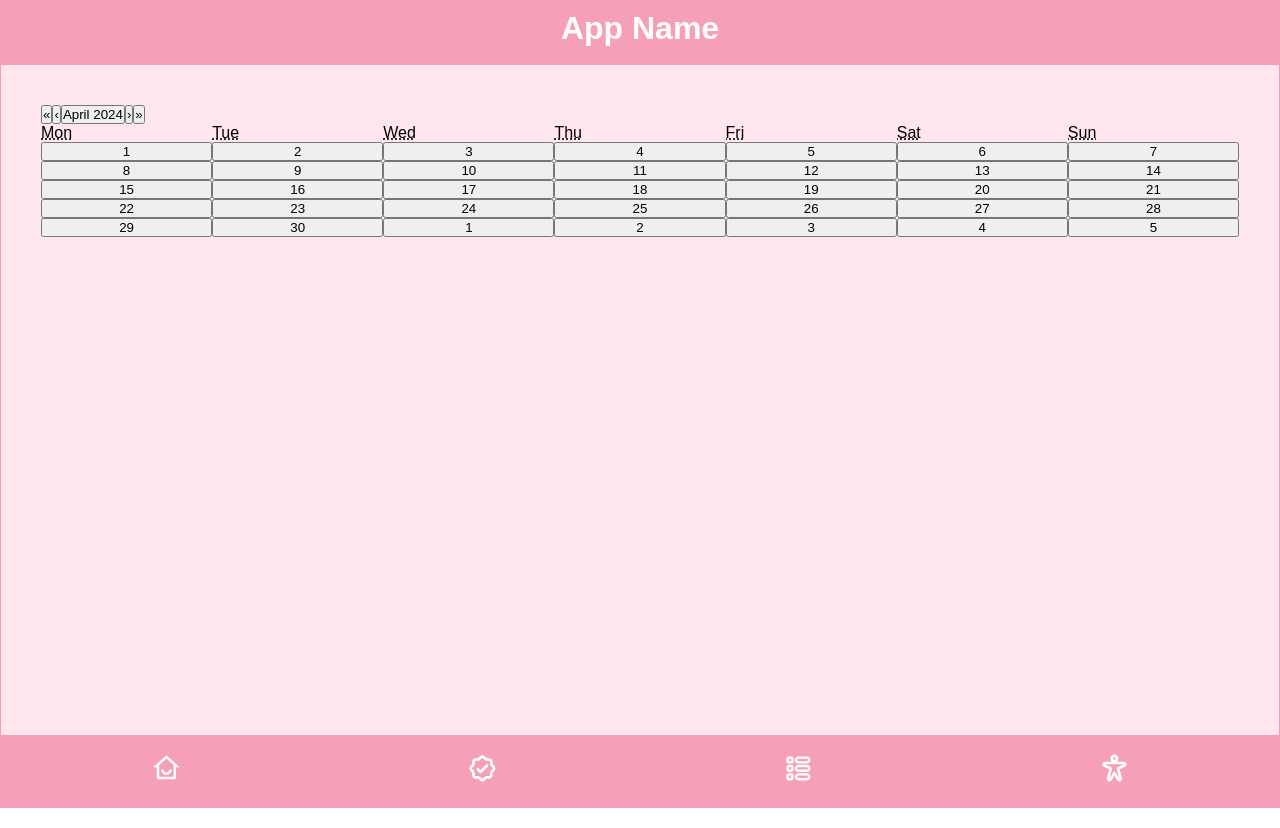
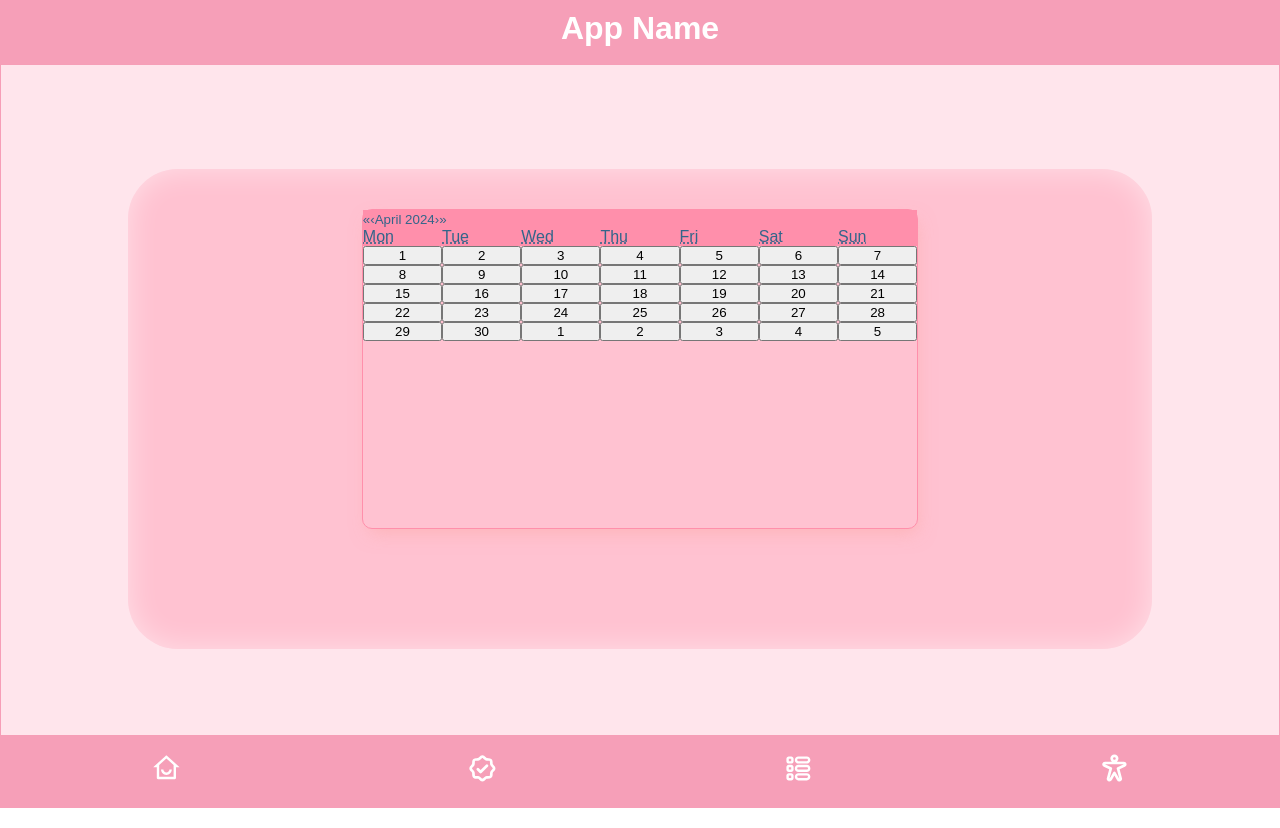
Before and after one commit to TammyChen21/capstone_project_fullstack, a React (Vite) app in the folder frontend/: page /plan/date/1 in a window 1280 px wide. Built offline with nearby package versions, Linux system fonts and the light colour scheme; no server answers.

Commit message:
modified Styling

```diff
--- a/frontend/src/components/CheckButton/CheckButton.tsx
+++ b/frontend/src/components/CheckButton/CheckButton.tsx
@@ -2,6 +2,7 @@ import { useState, useEffect } from 'react';
 import "./CheckButton.css"
 import axios from "axios";
 import {Plan} from "../../types/Plan.ts";
+import {PiCheckFat} from "react-icons/pi";
 
 type CheckButtonProps = {
     plan: Plan;
@@ -48,7 +49,7 @@ export default function CheckButton  ({plan, updateData}: Readonly<CheckButtonPr
     return (
         <div className="button-box">
             <button onClick={handleButtonClick} className={`check-btn ${isChecked ? 'checked' : 'unchecked'}`}>
-                {isChecked ? 'Cancel' : 'Check'}
+                {isChecked ? 'Cancel' : '✔️'}
             </button>
         </div>
     );
--- a/frontend/src/components/Layout/Layout.css
+++ b/frontend/src/components/Layout/Layout.css
@@ -5,9 +5,6 @@
     font-family: sans-serif;
 }
 
-body{
-
-}
 
 #root{
     display: flex;
--- a/frontend/src/components/Login/Login.css
+++ b/frontend/src/components/Login/Login.css
@@ -9,12 +9,14 @@
     border-radius: 50px;
     box-shadow: 0 0 30px rgba(255, 255, 255, 0.5) inset;
     margin: 8vh auto;
+
 }
 
 h3{
     color: white;
     font-size: 2.5em;
-    margin-bottom: 30px;
+    margin-top: 20px;
+    margin-bottom: 50px;
     text-shadow: 0 0 10px #FF70A6;
 }
 
--- a/frontend/src/components/PlanCard/PlanCard.css
+++ b/frontend/src/components/PlanCard/PlanCard.css
@@ -10,8 +10,26 @@
     transition: all 0.3s ease;
     box-shadow: 3px 8px 18px -4px rgba(252,172,172,0.68);
 }
+.date{
+    display: flex;
+    flex-direction:row;
+    gap: 16px;
+}
+
 .check{
     width: 28%;
     display:flex;
     justify-content: space-between;
 }
+
+.text{
+    color: #33658a;
+    width: 60%;
+    display: flex;
+}
+
+.counter{
+    display: flex;
+    justify-content: center;
+    align-items: center;
+}
--- a/frontend/src/components/PlanCard/PlanCard.tsx
+++ b/frontend/src/components/PlanCard/PlanCard.tsx
@@ -33,12 +33,15 @@ export default function PlanCard({plan}: Readonly<PlanCardProps>) {
             <div className="text">
                 {plan.description}
             </div>
-            <div className="check">
-                <CheckButton plan={plan} updateData={updateData}/>
-            </div>
-            <div className="counter">
-                {counter} Days
+            <div className="date">
+                <div className="counter">
+                    {counter} Days
+                </div>
+                <div className="check">
+                    <CheckButton plan={plan} updateData={updateData}/>
+                </div>
+
             </div>
         </div>
-);
+    );
 }
--- a/frontend/src/components/PlanCards/PlanCards.tsx
+++ b/frontend/src/components/PlanCards/PlanCards.tsx
@@ -29,6 +29,7 @@ export default function PlanCards({plans}: Readonly<PlanCardProps>){
         <>
             <AddPlan addPlan={addPlan}/>
             <div>
+                <h1 style={{color: "hotpink"}}>💖 My Plans</h1>
                 <ul className="cards">
                     {plansState.map(plan => (
                         <PlanCard key={plan.id} plan={plan}/>
--- a/frontend/src/components/PlanDetailsPage/PlanDetailsPage.css
+++ b/frontend/src/components/PlanDetailsPage/PlanDetailsPage.css
@@ -0,0 +1,28 @@
+.react-calendar{
+    border: 1px solid #ff8fab;
+    border-radius: 10px;
+    background-color: #ffc2d1;
+    height: 40vh;
+    box-shadow: 3px 8px 18px -4px rgba(252,172,172,0.68);
+}
+
+.react-calendar__navigation{
+    background-color: #ff8fab;
+}
+
+.react-calendar__navigation__label{
+    background-color: #ff8fab;
+    border: black;
+    color: #33658a;
+}
+
+.react-calendar__navigation__arrow{
+    background-color: #ff8fab;
+    border: black;
+    color: #33658a;
+}
+
+.react-calendar__month-view__weekdays{
+    background-color: #ff8fab;
+    color: #33658a;
+}
--- a/frontend/src/components/PlanDetailsPage/PlanDetailsPage.tsx
+++ b/frontend/src/components/PlanDetailsPage/PlanDetailsPage.tsx
@@ -3,6 +3,7 @@ import {useEffect, useState} from "react";
 import {Plan} from "../../types/Plan.ts";
 import {useParams} from "react-router-dom";
 import axios from "axios";
+import './PlanDetailsPage.css';
 
 export default function PlanDetailsPage(): JSX.Element {
     const [plans, setPlans] = useState<Plan[]>([]);
@@ -35,8 +36,10 @@ export default function PlanDetailsPage(): JSX.Element {
     }
 
     return (
-        <div>
+        <div className="shell">
+        <div className="calendar">
             <Calendar tileContent={tileContent}  />
+        </div>
         </div>
     )
 }
--- a/frontend/src/components/PlanList/PlanList.tsx
+++ b/frontend/src/components/PlanList/PlanList.tsx
@@ -13,8 +13,9 @@ export default function PlanList({plans,deletePlan,editPlan}:Readonly<PlanListPr
 
     return (
         <div className="plan-list">
+            <h1 style={{color: "hotpink"}}>💖 My Plans</h1>
             <ul className="plans">
-                {plans.map(plan=> (
+                {plans.map(plan => (
                     <PlanItem key={plan.id} plan={plan} deletePlan={deletePlan} editPlan={editPlan}/>
                 ))}
             </ul>
```
